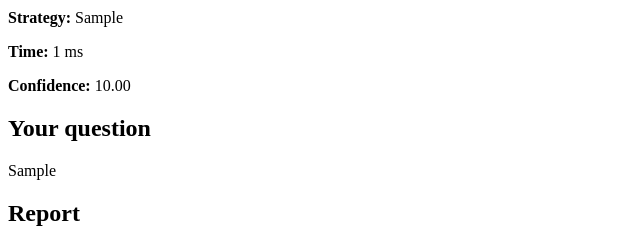
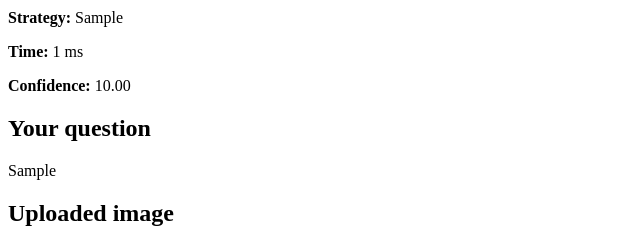
Before and after one commit to a-mx/cxr-rag, a Flask app: page /result/1 in a window 1280 px wide. Shown: the part 175-419 px from the top of the page, without its empty margins (0-640 px from the left). Run offline with Flask 3, Linux system fonts and the light colour scheme; a user stored in the database is signed in; tables that the repository leaves empty hold one stand-in row (values such as "Sample post").

Commit message:
feat: view uploaded cxr image

```diff
--- a/src/app/main/routes.py
+++ b/src/app/main/routes.py
@@ -1,5 +1,7 @@
-from flask import Blueprint, render_template
 from flask import (
+    Blueprint,
+    send_file,
+    abort,
     render_template,
     redirect,
     url_for,
@@ -11,6 +13,7 @@
     login_required,
     current_user
 )
+
 import uuid
 from pathlib import Path
 from werkzeug.utils import secure_filename
@@ -65,6 +68,7 @@
         analysis = Analysis(
             user_id=current_user.id,
             image_filename=original_name,
+            stored_image_name=image_path.name,
             user_prompt=form.question.data or None,
             generated_report=result.report,
             top_k=k,
@@ -99,6 +103,25 @@
         return redirect(url_for("main.result", analysis_id=analysis.id))
 
     return render_template('main/analyze.html', form=form)
+
+@main_bp.route("/result/<int:analysis_id>/image")
+@login_required
+def analysis_image(analysis_id: int):
+    analysis = db.session.get(Analysis, analysis_id)
+
+    if analysis is None:
+        abort(404)
+
+    if not _can_access_analysis(analysis):
+        abort(403)
+
+    upload_dir = Path(current_app.config["UPLOAD_DIR"]).resolve()
+    image_path = (upload_dir / analysis.stored_image_name).resolve()
+
+    if upload_dir not in image_path.parents or not image_path.is_file():
+        abort(404)
+
+    return send_file(image_path)
 
 
 @main_bp.route("/result/<int:analysis_id>")
--- a/src/app/models/analysis.py
+++ b/src/app/models/analysis.py
@@ -15,6 +15,8 @@
         index=True,
     )
     image_filename = db.Column(db.String(255), nullable=False)
+    stored_image_name = db.Column(db.String(255), nullable=False)
+
     user_prompt = db.Column(db.Text, nullable=True)
 
     generated_report = db.Column(db.Text, nullable=False)
--- a/src/app/templates/main/result.html
+++ b/src/app/templates/main/result.html
@@ -16,6 +16,13 @@
     <p>{{ analysis.user_prompt }}</p>
 {% endif %}
 
+<h2>Uploaded image</h2>
+<img
+    src="{{ url_for('main.analysis_image', analysis_id=analysis.id) }}"
+    alt="Uploaded chest X-ray"
+    style="max-width: 700px; width: 100%; height: auto;"
+>
+
 <h2>Report</h2>
 <pre>{{ analysis.current_report }}</pre>
 
```
